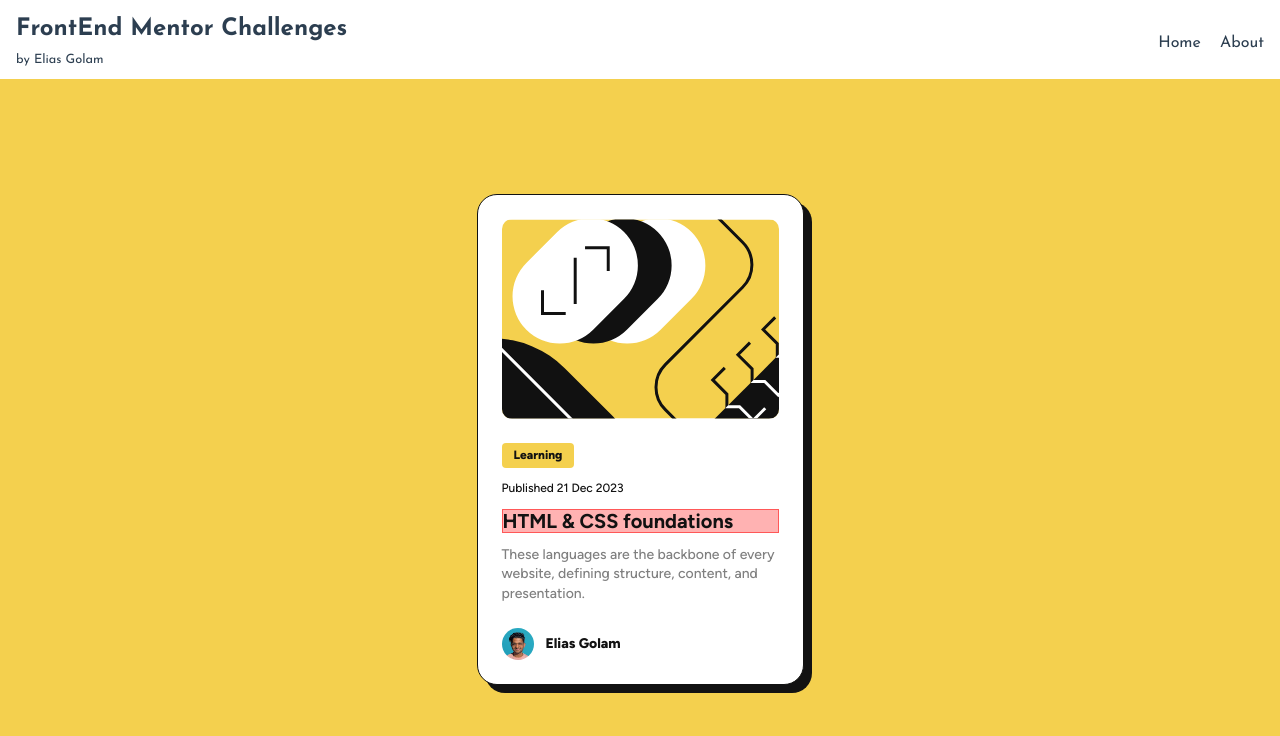
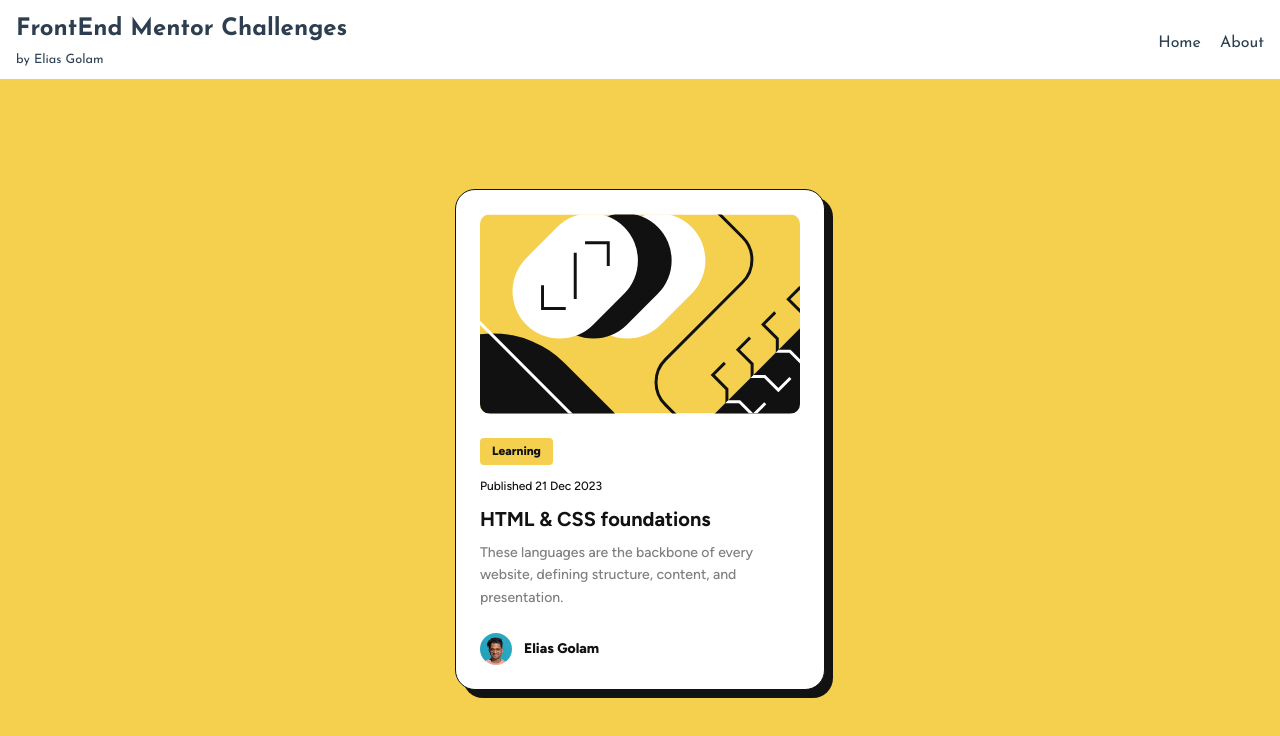
Before and after one commit to code-elias/vue-front-end-challenges, a Vue app: page /blog-preview-card in a window 1280 px wide. Shown: the top 736 px of the page. Built offline with nearby package versions, Linux system fonts and the light colour scheme.

Commit message:
Created widescreen card version

```diff
--- a/src/assets/css/challenges/BlogPreviewCard.scss
+++ b/src/assets/css/challenges/BlogPreviewCard.scss
@@ -7,6 +7,8 @@
   --fs-title: 20px;
   --fs-default: 14px;
   --fs-small: 12px;
+
+  --font-spacing: 1.6;
 
   /* SIZE */
   --card-size: 327px;
@@ -33,6 +35,7 @@ main {
   flex: 1;
   display: flex;
   flex-direction: column;
+  width: 100%;
 }
 
 .container {
@@ -56,6 +59,8 @@ main {
   width: var(--card-size);
   padding: var(--card-padding);
   border-radius: var(--card-radius);
+
+  line-height: var(--font-spacing);
 
   display: flex;
   flex-direction: column;
@@ -87,6 +92,11 @@ main {
 
 .card-title {
   font-size: var(--fs-title);
+  transition: color 200ms ease-in;
+
+  &:hover {
+    color: var(--clr-yellow);
+  }
 }
 
 .card-info {
@@ -133,6 +143,11 @@ main {
   font-weight: var(--fw-bold);
 }
 
+@media only screen and (min-width: 700px) {
+  .container {
+    --card-size: 370px;
+  }
+}
 /* .card {
   width: 320px;
   height: 497px;
--- a/src/views/challenges/BlogPreviewCardView.vue
+++ b/src/views/challenges/BlogPreviewCardView.vue
@@ -13,7 +13,7 @@
         <div class="card-info">
           <a href="" class="card-label" target="_blank">Learning</a>
           <p class="card-date">Published 21 Dec 2023</p>
-          <h2 class="card-title test">HTML & CSS foundations</h2>
+          <h2 class="card-title pointer">HTML & CSS foundations</h2>
           <p class="card-body">
             These languages are the backbone of every website, defining structure, content, and
             presentation.
```
